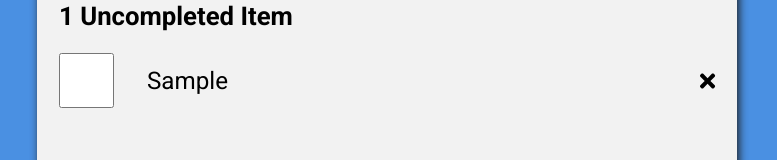
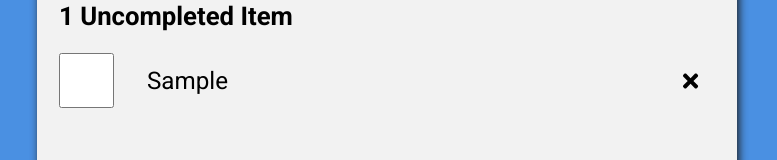
Before and after one commit to caffeinated-pixels/todolist-react, a React (Create React App) app: page / in a window 1280 px wide. Both pictures are taken after typing "Sample" into the empty fields and a click on the button "Add new item to list". Shown: the part 255-415 px from the top of the page, without its empty margins (253-1030 px from the left). Built offline with nearby package versions, Linux system fonts and the light colour scheme.

Commit message:
added right-margin to .delete

```diff
--- a/src/styles/_listContainer.scss
+++ b/src/styles/_listContainer.scss
@@ -31,11 +31,10 @@
     justify-content: space-between;
     align-items: center;
     padding-top: 1rem;
-    // background-color: lightblue;
   }
 
   .delete {
-    // background-color: lightgreen;
+    margin-right: 0.75rem;
     cursor: pointer;
     &:hover,
     &:focus {
@@ -48,7 +47,6 @@
     display: flex;
     justify-content: flex-start;
     align-items: center;
-    // background-color: lightyellow;
 
     input[type='checkbox'] {
       text-align: center;
--- a/src/styles/main.css
+++ b/src/styles/main.css
@@ -169,6 +169,7 @@ a:hover, a:focus {
 }
 
 .listContainer .delete {
+  margin-right: 0.75rem;
   cursor: pointer;
 }
 
```
Also changed, not shown: src/styles/main.min.css (+1 -1 lines).
